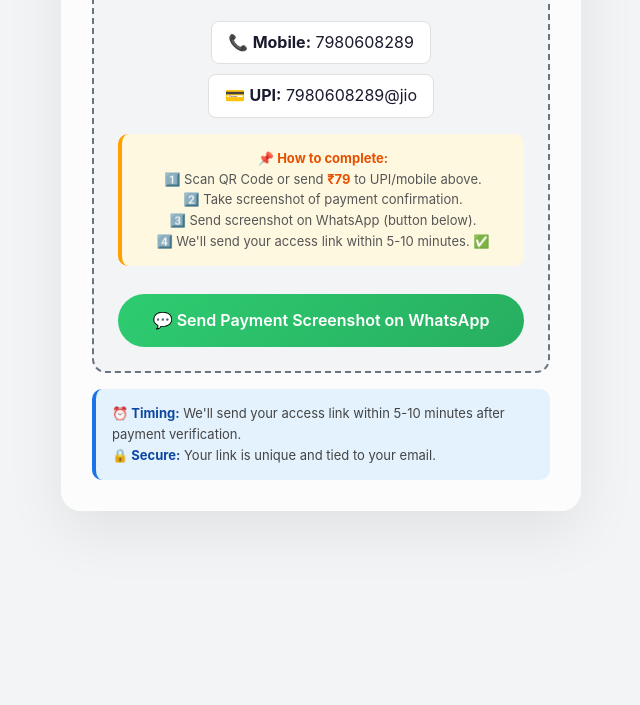
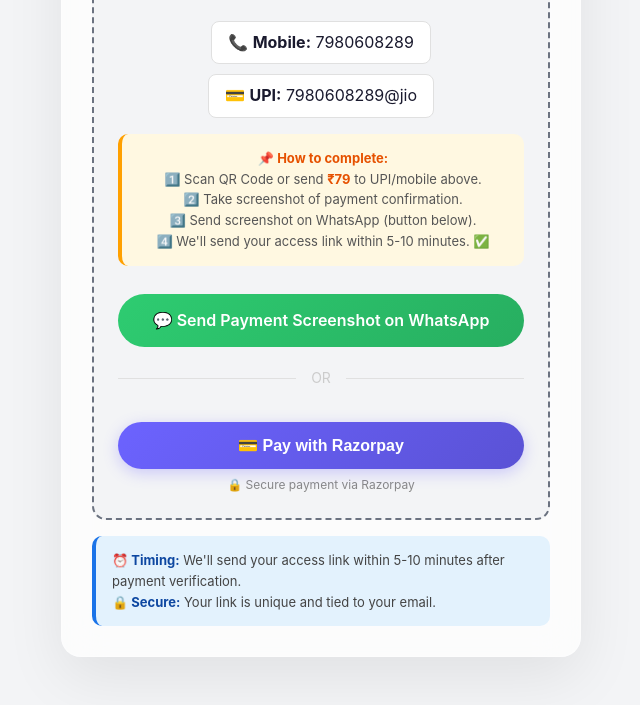
Before and after one commit to mathswithprasantasir-physics/physics-premium, a plain HTML site: page checkout.html in a window 1280 px wide. Shown: the part 1266-1971 px from the top of the page, without its empty margins (319-959 px from the left). Before the commit the page ends 1827 px from the top, so only its background shows below. Drawn offline with Linux system fonts and the light colour scheme.

Commit message:
Update checkout.html

```diff
--- a/checkout.html
+++ b/checkout.html
@@ -32,7 +32,6 @@
             font-size: 14px;
         }
         .items-list .item:last-child { border-bottom: none; }
-        .items-list .item .emoji { margin-right: 8px; }
         .highlight-box {
             background: #FFF8E1;
             border-radius: 10px;
@@ -53,6 +52,21 @@
         }
         .error-box h2 { color: #C62828; font-size: 20px; }
         .error-box p { color: #666; margin: 8px 0; }
+        .payment-divider {
+            display: flex;
+            align-items: center;
+            margin: 20px 0;
+            color: #ccc;
+            font-size: 14px;
+        }
+        .payment-divider::before,
+        .payment-divider::after {
+            content: '';
+            flex: 1;
+            border-bottom: 1px solid #e0e0e0;
+        }
+        .payment-divider::before { margin-right: 15px; }
+        .payment-divider::after { margin-left: 15px; }
     </style>
 </head>
 <body>
@@ -110,6 +124,7 @@
                 <div style="background:var(--light-gray);border-radius:14px;padding:24px;text-align:center;border:2px dashed var(--gray);margin:16px 0;">
                     <h3 style="font-size:16px;margin-bottom:12px;">📱 Complete Payment</h3>
 
+                    <!-- QR Code -->
                     <div style="background:var(--white);padding:15px;border-radius:12px;display:inline-block;margin:5px auto 12px;">
                         <img src="https://api.qrserver.com/v1/create-qr-code/?size=200x200&data=upi://pay?pa=7980608289@jio&pn=Prasanta%20Naskar&am=1&cu=INR"
                              alt="QR Code" width="180" height="180" loading="lazy">
@@ -132,6 +147,15 @@
                        class="btn btn-success" style="width:100%;margin-top:12px;" target="_blank">
                         💬 Send Payment Screenshot on WhatsApp
                     </a>
+
+                    <!-- ===== Divider ===== -->
+                    <div class="payment-divider">OR</div>
+
+                    <!-- ===== Razorpay বাটন ===== -->
+                    <button onclick="makePayment()" class="btn btn-primary" style="width:100%;margin-top:12px;" id="razorpayBtn">
+                        💳 Pay with Razorpay
+                    </button>
+                    <p style="font-size:12px;color:#888;margin-top:6px;">🔒 Secure payment via Razorpay</p>
                 </div>
 
                 <div style="background:#E3F2FD;border-radius:10px;padding:14px 16px;font-size:13px;color:#444;border-left:4px solid #1A73E8;margin-top:12px;">
@@ -150,6 +174,9 @@
             </div>
         </div>
     </div>
+
+    <!-- ===== Razorpay SDK ===== -->
+    <script src="https://checkout.razorpay.com/v1/checkout.js"></script>
 
     <script>
         // =============================================
@@ -252,7 +279,6 @@
         if (orderData) {
             document.getElementById('content').classList.remove('hidden');
             document.title = `Checkout - ${orderData.title}`;
-            // localStorage-এ সেভ
             localStorage.setItem('lastOrder', JSON.stringify({
                 type: type,
                 id: id,
@@ -264,6 +290,98 @@
             document.getElementById('notFound').classList.remove('hidden');
             console.error('Invalid order:', { type, id, amount, email });
         }
+
+        // =============================================
+        // ৭. Razorpay পেমেন্ট ফাংশন
+        // =============================================
+        async function makePayment() {
+            const email = document.getElementById('userEmailDisplay').textContent;
+            const priceText = document.getElementById('orderPrice').textContent;
+            const amount = parseInt(priceText.replace('₹', '').trim());
+            const orderTitle = document.getElementById('orderTitle').textContent;
+
+            const btn = document.getElementById('razorpayBtn');
+            btn.textContent = '⏳ Processing...';
+            btn.disabled = true;
+
+            try {
+                // অর্ডার তৈরি
+                const response = await fetch('/api/create-order', {
+                    method: 'POST',
+                    headers: { 'Content-Type': 'application/json' },
+                    body: JSON.stringify({
+                        amount: amount,
+                        email: email,
+                        packageName: orderTitle
+                    })
+                });
+
+                const order = await response.json();
+
+                if (!order.id) {
+                    alert('Order creation failed. Please try again.');
+                    btn.textContent = '💳 Pay with Razorpay';
+                    btn.disabled = false;
+                    return;
+                }
+
+                // Razorpay চেকআউট
+                const options = {
+                    key: 'rzp_test_TRwBKozxmXvzoY',
+                    amount: order.amount,
+                    currency: order.currency || 'INR',
+                    name: 'Premium Learning Notes',
+                    description: orderTitle || 'Access to premium content',
+                    order_id: order.id,
+                    prefill: {
+                        email: email,
+                        contact: '7980608289'
+                    },
+                    theme: {
+                        color: '#6C63FF'
+                    },
+                    handler: function(response) {
+                        // পেমেন্ট ভেরিফাই
+                        fetch('/api/verify-payment', {
+                            method: 'POST',
+                            headers: { 'Content-Type': 'application/json' },
+                            body: JSON.stringify({
+                                orderId: response.razorpay_order_id,
+                                paymentId: response.razorpay_payment_id,
+                                signature: response.razorpay_signature
+                            })
+                        })
+                        .then(res => res.json())
+                        .then(data => {
+                            if (data.success) {
+                                alert('✅ Payment successful! We will send your access link.');
+                                window.location.href = '/payment-success.html';
+                            } else {
+                                alert('❌ Payment verification failed. Please contact support.');
+                            }
+                        })
+                        .catch(err => {
+                            alert('❌ Something went wrong. Please try again.');
+                        });
+                    },
+                    modal: {
+                        ondismiss: function() {
+                            btn.textContent = '💳 Pay with Razorpay';
+                            btn.disabled = false;
+                        }
+                    }
+                };
+
+                const rzp = new Razorpay(options);
+                rzp.open();
+
+            } catch (error) {
+                console.error('Payment error:', error);
+                alert('❌ Something went wrong. Please try again.');
+                btn.textContent = '💳 Pay with Razorpay';
+                btn.disabled = false;
+            }
+        }
     </script>
 </body>
 </html>
```
